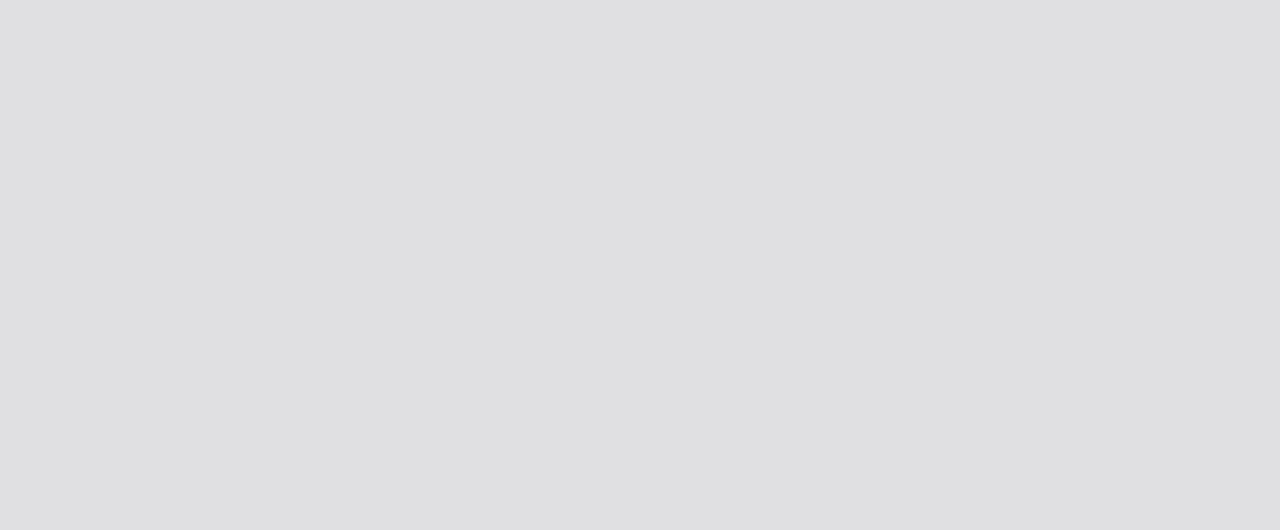
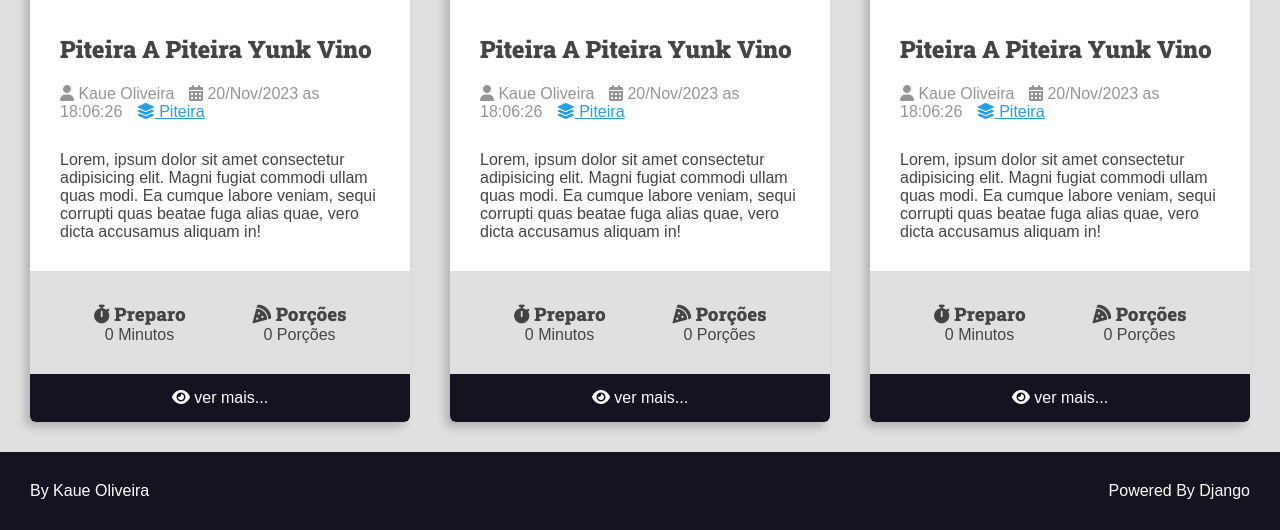
Before and after one commit to kauedev24/curso-django-projeto1, a Django app: page / in a window 1280 px wide. Before the commit the part shown is empty. Shown: the part 1246-1776 px from the top of the page. Before the commit the page ends 182 px from the top, so only its background shows below. Run offline with Django 4.2, Linux system fonts and the light colour scheme; some libraries are stand-ins or nearby versions.

Commit message:
creation of div for the products, finalization of the html with the footer, some adjustments made.

```diff
--- a/recipes/templates/recipes/pages/home.html
+++ b/recipes/templates/recipes/pages/home.html
@@ -3,25 +3,21 @@
 <body>
     <!-- Header -->
     {% include 'recipes/partials/header.html'%}
+    {% include 'recipes/partials/search.html'%}
 
-    <div class="search-container">
-        <div class="container">
-            <form action="" class="search-form">
-                <input type="search" class="search-input" name="search">
-                <button type="submit" class="search-button"><i class="fa-solid fa-magnifying-glass"></i></button>
-            </form>
+    <main class="main-content-container">
+        <div class="main-content main-content-list container">
+
+            {% include 'recipes/partials/product.html'%}
+            {% include 'recipes/partials/product.html'%}
+            {% include 'recipes/partials/product.html'%}
+            {% include 'recipes/partials/product.html'%}
+            {% include 'recipes/partials/product.html'%}
+            {% include 'recipes/partials/product.html'%}
+
         </div>
-    </div>
+    </main>
 
-
-
-
-
-
-
-
-
-
+    {% include 'recipes/partials/footer.html'%}
 </body>
-
 </html>
--- /dev/null
+++ b/recipes/templates/recipes/partials/footer.html
@@ -0,0 +1,9 @@
+<footer class="main-footer">
+    <div class="developer">
+        <a href="https://www.github.com/kauedev24/" target="blank" rel="noreferrer noopener">By Kaue Oliveira</a>
+    </div>
+
+    <div class="powered">
+        <a href="https://www.djangoproject.com/" target="blank" rel="noreferrer noopener">Powered By Django</a>
+    </div>
+</footer>
--- a/recipes/templates/recipes/partials/head.html
+++ b/recipes/templates/recipes/partials/head.html
@@ -80,6 +80,7 @@
             font-size: 1.6rem;
             font-family: var(--font-primary);
             background: var(--color-gray-1);
+            color: var(--color-dark-text)
         }
 
         h1,
@@ -152,7 +153,7 @@
 
         .search-button:focus {
             outline: 1px solid var(--color-primary);
-            background: rgba(0, 0, 0, .9);
+            background: rgba(0, 0, 0, .05);
         }
 
         .search-form:focus-within {
@@ -163,5 +164,113 @@
         .search-form:focus-within .search-button {
             color: var(--color-primary);
         }
+
+        /* Main */
+
+        .main-content {
+            /*ambos*/
+            padding-top: 0;
+        }
+
+        .main-content-list {
+            display: grid;
+            grid-template-columns: repeat(auto-fit, minmax(340px, 1fr));
+            gap: var(--spacing-gutter-large);
+        }
+
+
+        /*Products*/
+
+        .product {
+            background: var(--color-white);
+            box-shadow: -5px 5px 10px rgba(0, 0, 0, .2);
+            transform: scale(1);
+            transition: all 300ms ease-in-out;
+            border-radius: .6rem;
+            overflow: hidden;
+        }
+
+        .product img {
+            max-width: 100%;
+        }
+
+        .recipe-list-item {
+            max-width: 64rem;
+        }
+
+        .recipe-list-item:hover {
+            transform: scale(1.01);
+            box-shadow: -8px 8px 18px rgba(0, 0, 0, .25);
+        }
+
+        .product-title-container {
+            padding: var(--spacing-gutter-medium);
+            padding-bottom: 2rem;
+        }
+
+        .product-author {
+            padding: 0 var(--spacing-gutter-medium);
+        }
+
+        .product-content {
+            padding: var(--spacing-gutter-medium);
+        }
+
+        .product-author-item {
+            color: var(--color-gray-4);
+            margin-right: 1rem;
+        }
+
+        .product-author a {
+            color: var(--color-primary);
+        }
+
+        .product-meta-container {
+            display: flex;
+            flex-flow: row wrap;
+            padding: var(--spacing-gutter-medium);
+            background:
+                var(--color-gray-1);
+        }
+
+        .product-meta {
+            display: flex;
+            flex-flow: column nowrap;
+            flex-shrink: 1;
+            flex-grow: 1;
+            text-align: center;
+        }
+
+        .product-footer a {
+            background: var(--color-primary-dark);
+            display: block;
+            color: var(--color-white);
+            text-decoration: none;
+            text-align: center;
+            padding: 1.5rem var(--spacing-gutter-medium);
+            transition: all 300ms ease-in-out;
+        }
+
+        .product-footer a:hover {
+            filter: brightness(2)
+        }
+
+        .main-footer {
+            display: flex;
+            background: var(--color-primary-dark);
+            padding: var(--spacing-gutter-medium);
+            align-items: center;
+            justify-content: space-between;
+        }
+
+        .main-footer a {
+            text-decoration: none;
+            color: var(--color-white);
+        }
+
+        .main-footer a:hover {
+            filter: brightness(.8);
+            transition: all 300ms ease-in-out;
+        }
     </style>
 </head>
--- /dev/null
+++ b/recipes/templates/recipes/partials/product.html
@@ -0,0 +1,59 @@
+<div class="product recipe-list-item">
+
+    <div class="recipe-cover">
+        <img src="https://instagram.fcgh8-1.fna.fbcdn.net/v/t39.30808-6/385004914_18276687688194412_4941409633508143913_n.jpg?stp=dst-jpg_e15&efg=eyJ2ZW5jb2RlX3RhZyI6ImltYWdlX3VybGdlbi4xNDQweDE0NDAuc2RyIn0&_nc_ht=instagram.fcgh8-1.fna.fbcdn.net&_nc_cat=104&_nc_ohc=JxZdHPPpqWMAX-BywzT&edm=ACWDqb8AAAAA&ccb=7-5&ig_cache_key=MzIwMjY0MjM2Mzc2MjYzNDIzMw%3D%3D.2-ccb7-5&oh=00_AfAOB5MC0AjhP4orLOc-RrxvxLgpDuGB7uCUow_ciavbDA&oe=655FB52A&_nc_sid=ee9879ome/user/AreaTrabalho/Curso_django/recipes/img/a_piteira.jpg" alt="temporario">
+    </div>
+
+    <div class="product-title-container">
+        <h2 class="product-title">Piteira A Piteira Yunk Vino</h2>
+    </div>
+
+    <div class="product-author">
+        <span class="product-author-item">
+            <i class="fas fa-user"></i>
+                {{name}}
+        </span>
+
+        <span class="product-author-item">
+            <i class="fas fa-calendar-alt"></i>
+            20/Nov/2023 as 18:06:26
+        </span>
+
+        <span class="product-author-item">
+            <a href="/recipes/category/cafe-da-manha/">
+                <i class="fas fa-layer-group"></i>
+                <span>Piteira</span>
+            </a>
+        </span>
+    </div>
+
+    <div class="product-content">
+        <p>Lorem, ipsum dolor sit amet consectetur adipisicing elit. Magni fugiat commodi ullam quas modi.
+            Ea cumque labore veniam, sequi corrupti quas beatae fuga alias quae, vero dicta accusamus
+            aliquam in!</p>
+    </div>
+
+    <div class="product-meta-container">
+        <div class="product-meta product-preparation">
+            <h3 class="product-meta-title"><i class="fas fa-stopwatch"></i> Preparo</h3>
+            <div class="product-meta-text">
+                0 Minutos
+            </div>
+        </div>
+
+        <div class="product-meta product-servings">
+            <h3 class="product-meta-title"><i class="fas fa-pizza-slice"></i> Porções</h3>
+            <div class="product-meta-text">
+                0 Porções
+            </div>
+        </div>
+    </div>
+
+    <footer class="product-footer">
+        <a class="product-read-more button button-dark button-full-width" href="/recipes/3/">
+            <i class="fas fa-eye"></i>
+            <span>ver mais...</span>
+        </a>
+    </footer>
+
+</div>
--- /dev/null
+++ b/recipes/templates/recipes/partials/search.html
@@ -0,0 +1,8 @@
+<div class="search-container">
+    <div class="container">
+        <form action="" class="search-form">
+            <input type="search" class="search-input" name="search">
+            <button type="submit" class="search-button"><i class="fa-solid fa-magnifying-glass"></i></button>
+        </form>
+    </div>
+</div>
--- a/recipes/views.py
+++ b/recipes/views.py
@@ -12,5 +12,5 @@ def home(request):
     """return HTTP response ->> render"""
     # return HttpResponse("Home 2")
     return render(request, 'recipes/pages/home.html', context={
-        'name': 'Kaue Oliveira'
+        'name': 'Kaue Oliveira'  # {{name}}
     })
```
Also changed, not shown: recipes/img/a_piteira.jpg (added).
